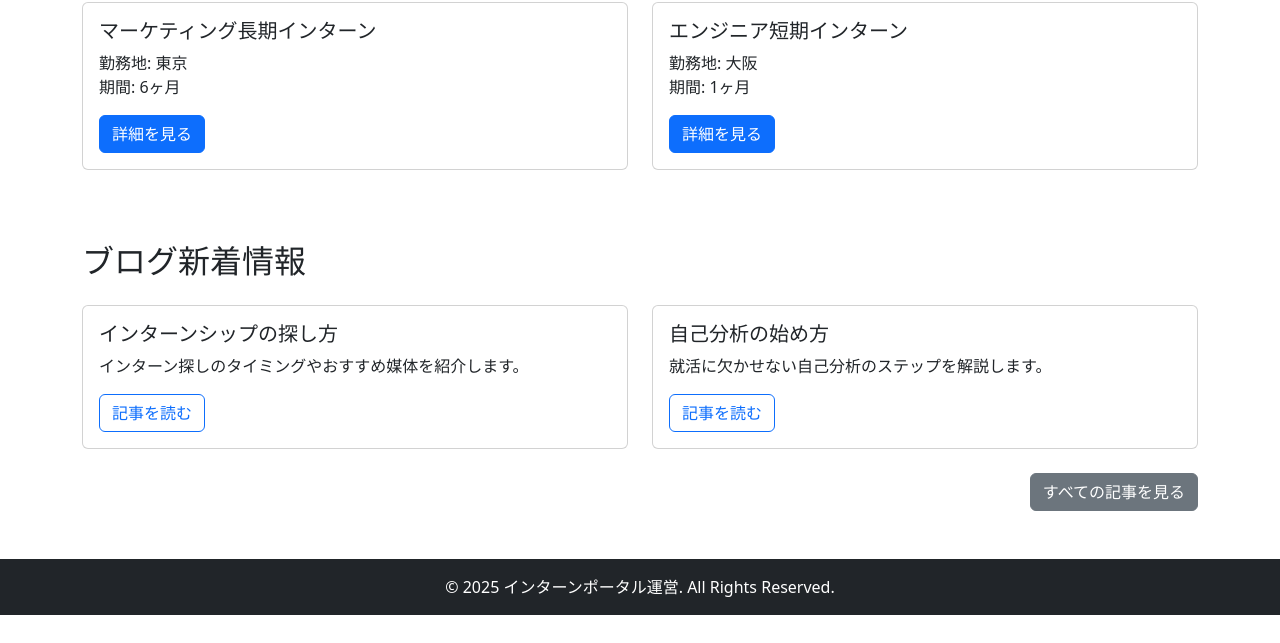
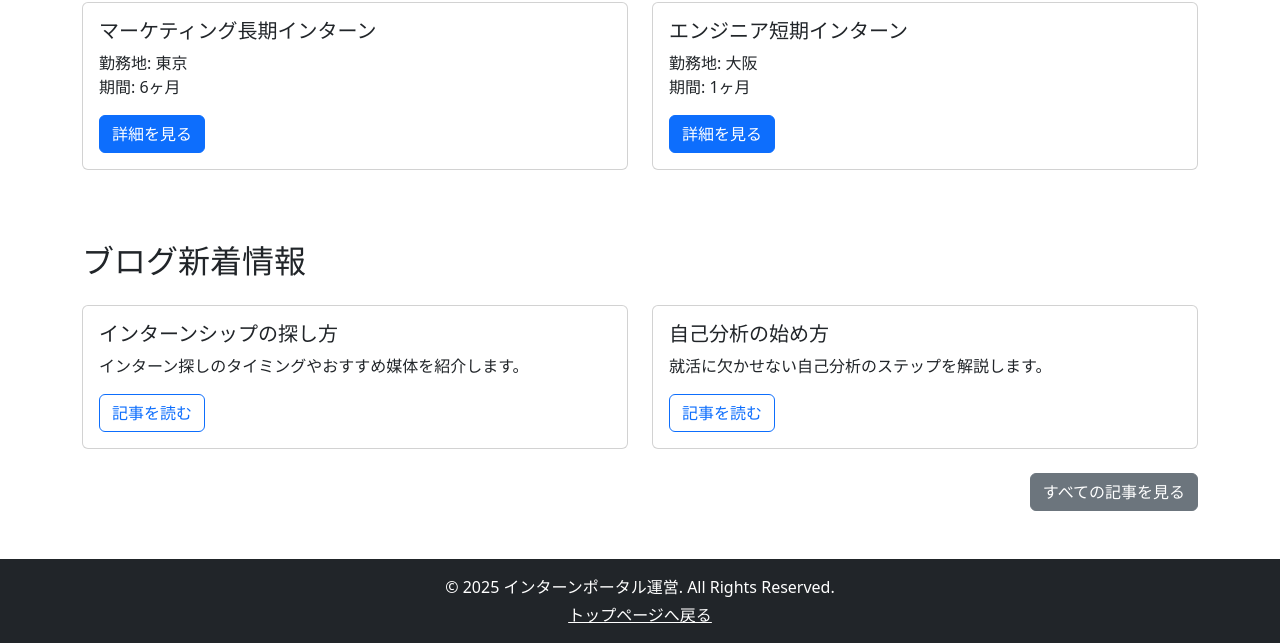
Before and after one commit to reuswirtz/intern-site, a plain HTML site: page index.html in a window 1280 px wide. Shown: the part 644-1287 px from the top of the page. Before the commit the page ends 1259 px from the top, so only its background shows below. Drawn offline with nearby package versions, Linux system fonts and the light colour scheme.

Commit message:
Update index.html

```diff
--- a/index.html
+++ b/index.html
@@ -88,9 +88,12 @@
   </section>
 
   <!-- フッター -->
-  <footer class="bg-dark text-white text-center py-3">
-    <p class="mb-0">&copy; 2025 インターンポータル運営. All Rights Reserved.</p>
-  </footer>
+ <footer class="bg-dark text-white text-center py-3">
+  <div class="container">
+    <p class="mb-1">&copy; 2025 インターンポータル運営. All Rights Reserved.</p>
+    <a href="index.html" class="text-white text-decoration-underline">トップページへ戻る</a>
+  </div>
+</footer>
 
   <script src="https://cdn.jsdelivr.net/npm/bootstrap@5.3.0/dist/js/bootstrap.bundle.min.js"></script>
 </body>
```
